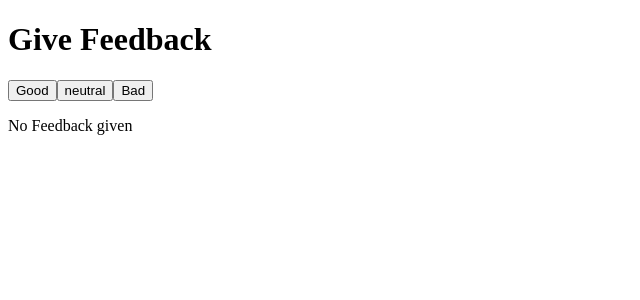
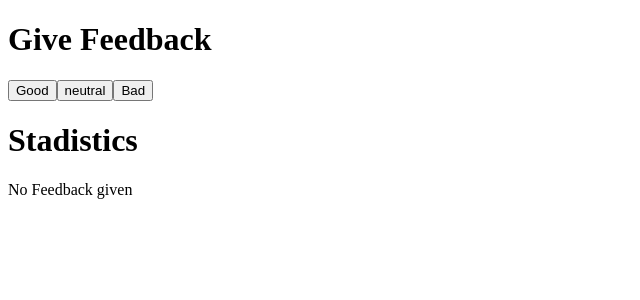
Before and after one commit to Gelraiser/fullstack-Helsinki, a React (Vite) app in the folder part1/unicafe/: page / in a window 1280 px wide. Shown: the top 300 px of the page, without its empty margins (0-640 px from the left). Built offline with nearby package versions, Linux system fonts and the light colour scheme.

Commit message:
Ejercicio 1.9

```diff
--- a/part1/unicafe/src/App.jsx
+++ b/part1/unicafe/src/App.jsx
@@ -1,8 +1,12 @@
 import { useState } from 'react'
 
 const Stadistics = ({ good, neutral, bad, total, average, positive }) => {
+
   if (total === 0) {
-    return <div><p>No Feedback given</p></div>
+    return <div>
+      <h1>Stadistics</h1>
+      <p>No Feedback given</p>
+      </div>
   } else {
     return (
       <div>
```
